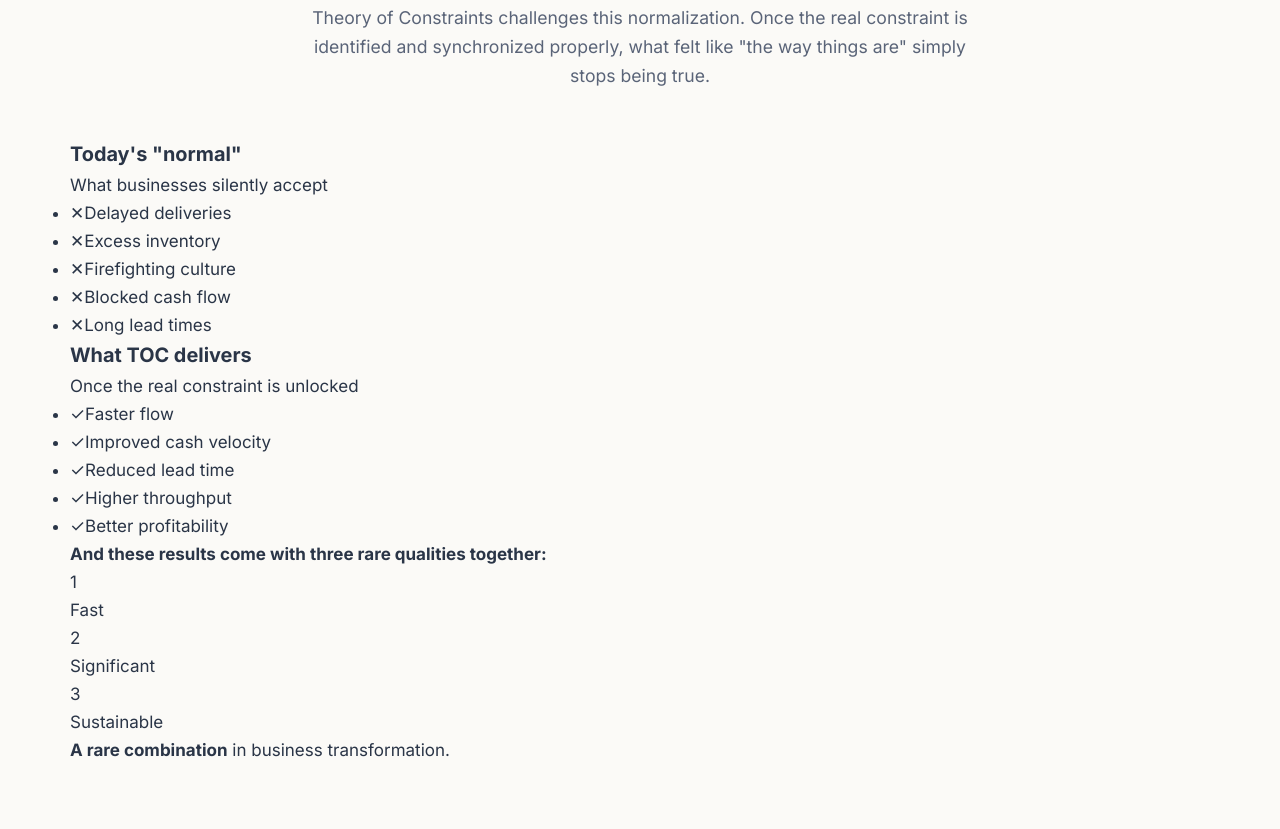
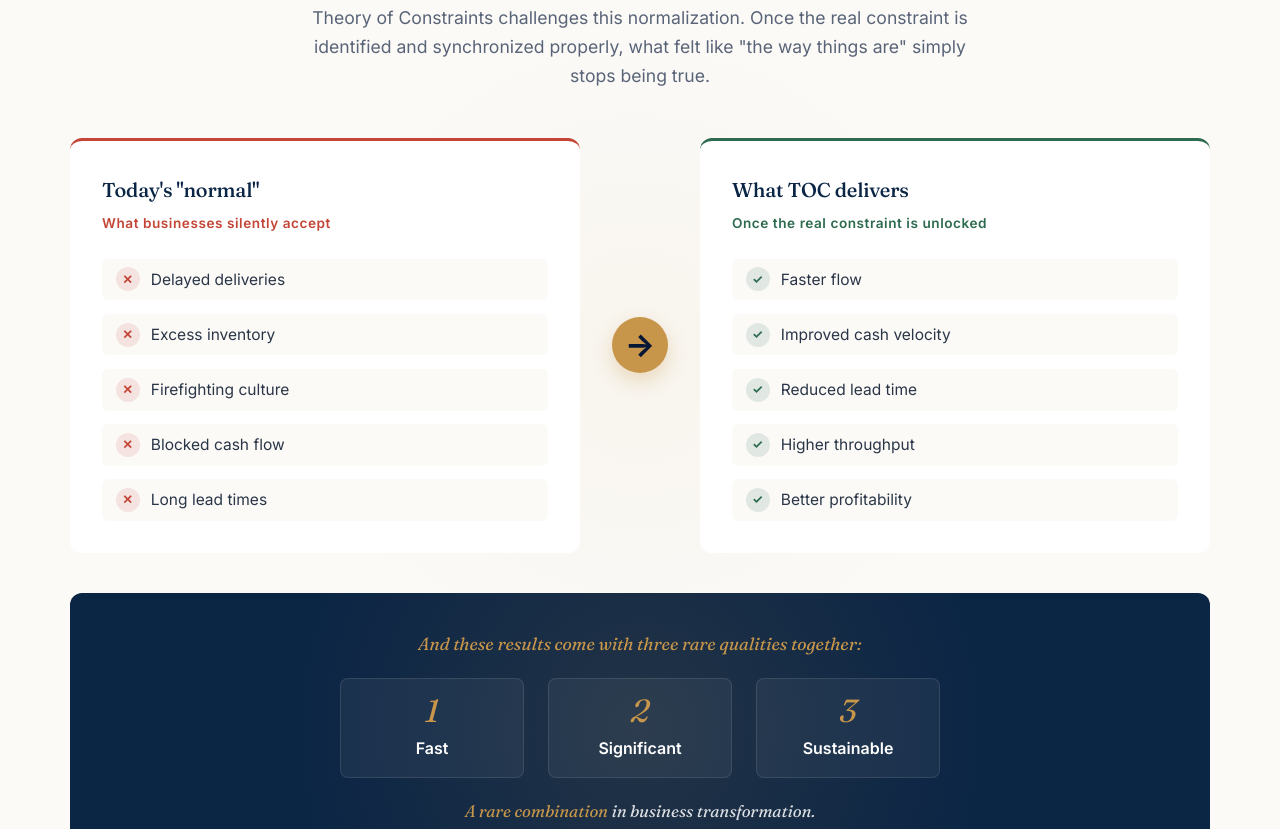
Before and after one commit to sumsur29/dosi-dosi-associates, a plain HTML site: page index.html in a window 1280 px wide. Shown: the part 1962-2791 px from the top of the page. Drawn offline with Linux system fonts and the light colour scheme.

Commit message:
Update styles.css

```diff
--- a/styles.css
+++ b/styles.css
@@ -575,12 +575,14 @@ section {
   aspect-ratio: 16/9;
   background: var(--ink-deep);
 }
-.video-wrap video {
+.video-wrap video,
+.video-wrap iframe {
   width: 100%;
   height: 100%;
   display: block;
   object-fit: cover;
   background: var(--ink-deep);
+  border: 0;
 }
 .testimonial-meta {
   padding: 1.5rem;
@@ -1007,6 +1009,185 @@ footer .copyright {
   border-radius: 100px;
 }
 
+/* ===== NORMALIZATION (bridge section) ===== */
+.normalization {
+  background: var(--paper);
+  position: relative;
+  overflow: hidden;
+}
+.normalization::before {
+  content: '';
+  position: absolute;
+  top: 50%; left: 50%;
+  width: 800px; height: 800px;
+  transform: translate(-50%, -50%);
+  background: radial-gradient(circle, rgba(200,150,74,0.05) 0%, transparent 60%);
+  pointer-events: none;
+  z-index: 0;
+}
+.normalization > .container { position: relative; z-index: 1; }
+
+.norm-flip {
+  display: grid;
+  grid-template-columns: 1fr auto 1fr;
+  gap: 2rem;
+  align-items: stretch;
+  margin-bottom: 2.5rem;
+}
+@media (max-width: 820px) {
+  .norm-flip { grid-template-columns: 1fr; gap: 1rem; }
+  .norm-arrow { display: none; }
+}
+
+.norm-card {
+  background: var(--paper-pure);
+  border-radius: 12px;
+  padding: 2rem;
+  border-top: 3px solid;
+  transition: transform 0.25s, box-shadow 0.25s;
+}
+.norm-card:hover {
+  transform: translateY(-3px);
+  box-shadow: 0 14px 30px rgba(11, 37, 69, 0.08);
+}
+.norm-bad { border-top-color: #C44536; }
+.norm-good { border-top-color: var(--green); }
+
+.norm-card h3 {
+  font-family: var(--display);
+  font-size: 1.25rem;
+  color: var(--ink);
+  margin-bottom: 0.4rem;
+  font-weight: 500;
+  letter-spacing: -0.01em;
+}
+.norm-card .sub {
+  font-size: 0.85rem;
+  color: var(--slate);
+  margin-bottom: 1.5rem;
+  letter-spacing: 0.04em;
+}
+.norm-bad .sub { color: #C44536; font-weight: 600; }
+.norm-good .sub { color: var(--green); font-weight: 600; }
+.norm-card ul {
+  list-style: none;
+  display: grid;
+  gap: 0.85rem;
+}
+.norm-card li {
+  font-size: 0.97rem;
+  color: var(--charcoal);
+  display: flex;
+  align-items: center;
+  gap: 0.7rem;
+  line-height: 1.4;
+  padding: 0.55rem 0.85rem;
+  background: var(--paper);
+  border-radius: 6px;
+}
+.norm-card li .ico {
+  flex-shrink: 0;
+  width: 24px;
+  height: 24px;
+  border-radius: 50%;
+  display: flex;
+  align-items: center;
+  justify-content: center;
+  font-size: 0.78rem;
+  font-weight: 700;
+}
+.norm-bad li .ico { background: rgba(196, 69, 54, 0.12); color: #C44536; }
+.norm-good li .ico { background: rgba(45, 106, 79, 0.12); color: var(--green); }
+
+.norm-arrow {
+  display: flex;
+  align-items: center;
+  justify-content: center;
+  font-family: var(--display);
+  font-style: italic;
+  font-size: 1.5rem;
+  color: var(--gold);
+  font-weight: 500;
+  position: relative;
+}
+.norm-arrow::before {
+  content: '→';
+  font-family: var(--sans);
+  font-size: 2rem;
+  font-style: normal;
+  background: var(--gold);
+  color: var(--ink-deep);
+  width: 56px; height: 56px;
+  border-radius: 50%;
+  display: flex;
+  align-items: center;
+  justify-content: center;
+  font-weight: 700;
+  box-shadow: 0 8px 20px rgba(200, 150, 74, 0.3);
+}
+
+.norm-triple {
+  margin-top: 1rem;
+  padding: 2.25rem;
+  background: var(--ink);
+  color: var(--paper-pure);
+  border-radius: 12px;
+  text-align: center;
+  position: relative;
+  overflow: hidden;
+}
+.norm-triple::before {
+  content: '';
+  position: absolute;
+  inset: 0;
+  background: radial-gradient(circle at center, rgba(200,150,74,0.12), transparent 60%);
+}
+.norm-triple-inner { position: relative; z-index: 2; }
+.norm-triple h4 {
+  font-family: var(--display);
+  font-style: italic;
+  font-size: 1.1rem;
+  color: var(--gold);
+  margin-bottom: 1.25rem;
+  font-weight: 500;
+}
+.norm-triple-grid {
+  display: grid;
+  grid-template-columns: repeat(3, 1fr);
+  gap: 1.5rem;
+  max-width: 600px;
+  margin: 0 auto 1.25rem;
+}
+@media (max-width: 640px) { .norm-triple-grid { grid-template-columns: 1fr; gap: 0.75rem; } }
+.norm-triple-item {
+  padding: 1rem;
+  background: rgba(255,255,255,0.05);
+  border: 1px solid rgba(255,255,255,0.1);
+  border-radius: 8px;
+}
+.norm-triple-item .n {
+  font-family: var(--display);
+  font-size: 2rem;
+  font-style: italic;
+  color: var(--gold);
+  font-weight: 400;
+  line-height: 1;
+  margin-bottom: 0.5rem;
+}
+.norm-triple-item .w {
+  font-size: 1rem;
+  font-weight: 600;
+  color: var(--paper-pure);
+}
+.norm-triple p {
+  font-family: var(--display);
+  font-style: italic;
+  font-size: 1.05rem;
+  color: rgba(255,255,255,0.85);
+  margin-top: 0.5rem;
+}
+.norm-triple p strong { color: var(--gold); font-weight: 500; }
+
 /* ===== EXPERT ENDORSEMENTS ===== */
 .endorsements {
   background: var(--ink);
@@ -1031,7 +1212,7 @@ footer .copyright {
 
 .endorsement-grid {
   display: grid;
-  grid-template-columns: repeat(3, 1fr);
+  grid-template-columns: repeat(2, 1fr);
   gap: 1.5rem;
 }
 @media (max-width: 820px) { .endorsement-grid { grid-template-columns: 1fr; } }
```
